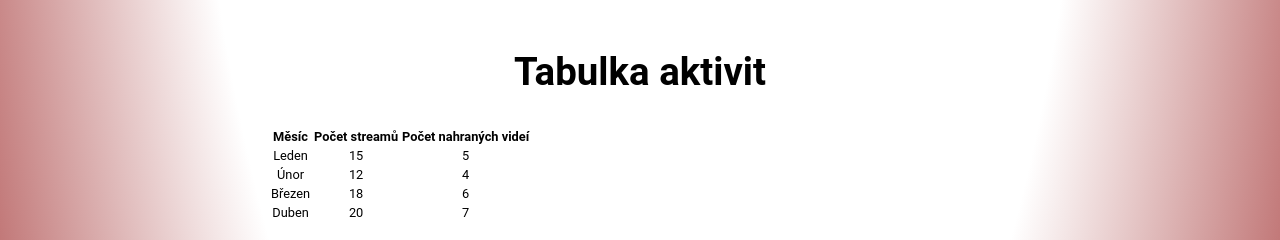
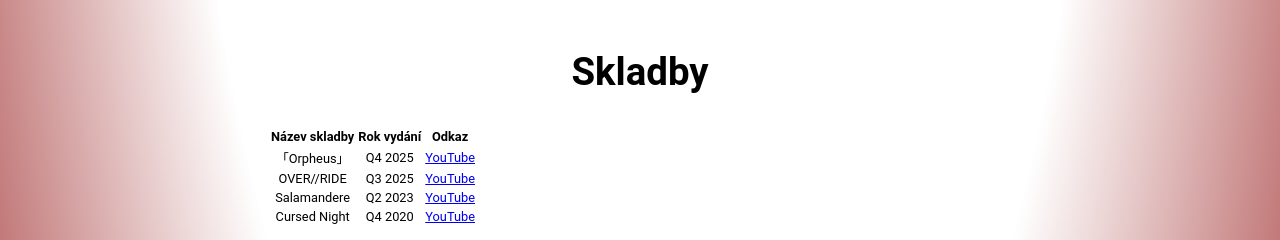
Before and after one commit to Noemkinator/ITW2, a plain HTML site: page index.html in a window 1280 px wide. Shown: the part 2219-2459 px from the top of the page. Drawn offline with Linux system fonts and the light colour scheme; a web font is replaced by a local one.

Commit message:
Přidány skladby

```diff
--- a/index.html
+++ b/index.html
@@ -36,7 +36,7 @@
                         <a href="#osobnost">Osobnost</a>
                     </li>
                     <li>
-                        <a href="#rozvrh">Rozvrh streamů</a>
+                        <a href="#skladby">Skladby</a>
                     </li>
                     <li>
                         <a href="#schopnosti">Schopnosti</a>
@@ -104,35 +104,36 @@
             </div>
         </section>
 
-        <section id="rozvrh">
-            <h2>Tabulka aktivit</h2>
+        <section id="skladby">
+            <h2>Skladby</h2>
             <table>
                 <tr>
-                    <th>Měsíc</th>
-                    <th>Počet streamů</th>
-                    <th>Počet nahraných videí</th>
+                    <th>Název skladby</th>
+                    <th>Rok vydání</th>
+                    <th>Odkaz</th>
                 </tr>
                 <tr>
-                    <td>Leden</td>
-                    <td>15</td>
-                    <td>5</td>
+                    <td>「Orpheus」</td>
+                    <td>Q4 2025</td>
+                    <td><a href="https://youtu.be/fsf_13pXfx8" target="_blank">YouTube</a></td>
                 </tr>
                 <tr>
-                    <td>Únor</td>
-                    <td>12</td>
-                    <td>4</td>
+                    <td>OVER//RIDE</td>
+                    <td>Q3 2025</td>
+                    <td><a href="https://youtu.be/hgMl8y2ufIg" target="_blank">YouTube</a></td>
                 </tr>
                 <tr>
-                    <td>Březen</td>
-                    <td>18</td>
-                    <td>6</td>
+                    <td>Salamandere</td>
+                    <td>Q2 2023</td>
+                    <td><a href="https://youtu.be/CJp7Vf6bTHs" target="_blank">YouTube</a></td>
                 </tr>
                 <tr>
-                    <td>Duben</td>
-                    <td>20</td>
-                    <td>7</td>
+                    <td>Cursed Night</td>
+                    <td>Q4 2020</td>
+                    <td><a href="hhttps://youtu.be/VYu3PvRPZR8" target="_blank">YouTube</a></td>
                 </tr>
             </table>
+
         </section>
 
         <section id="schopnosti">
```
